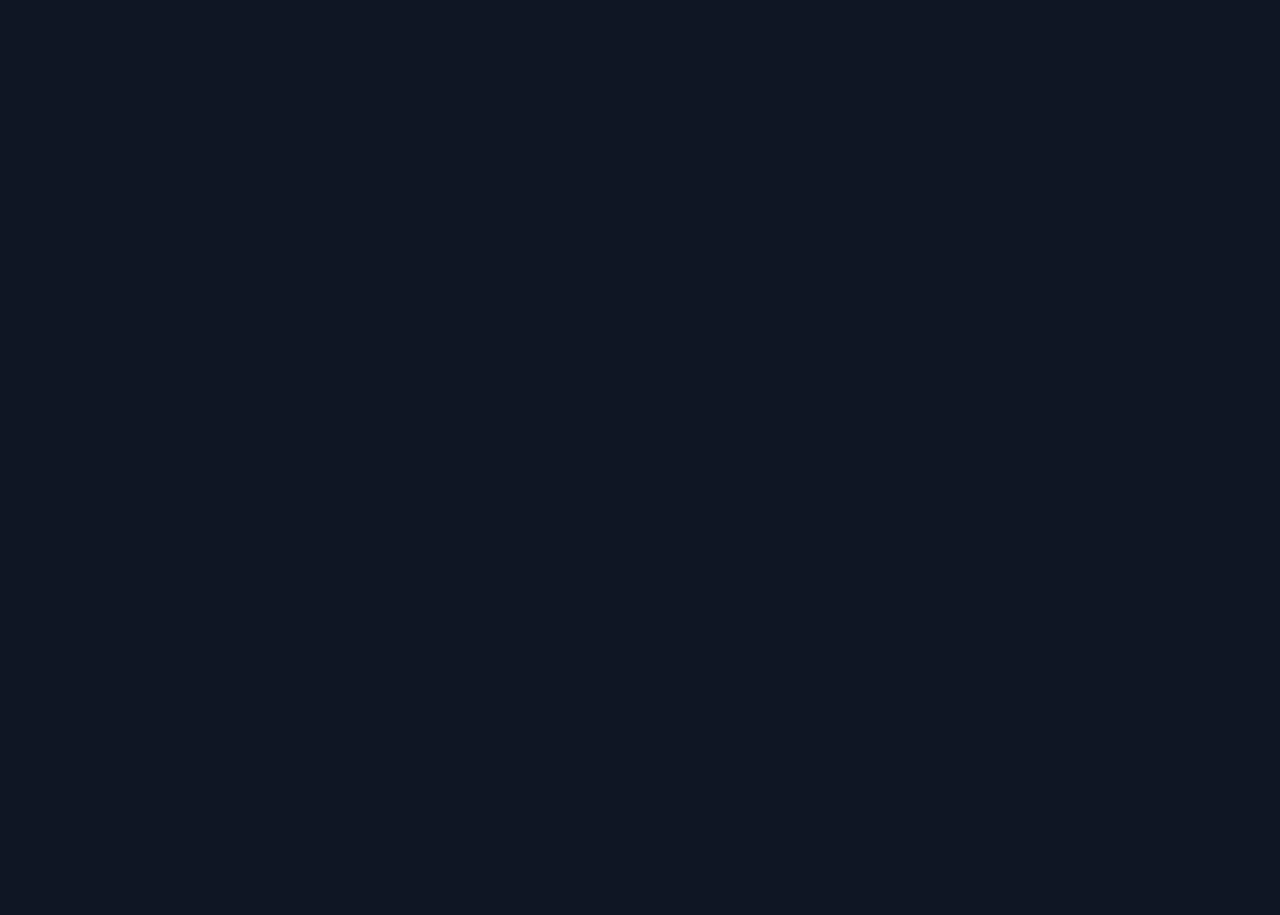
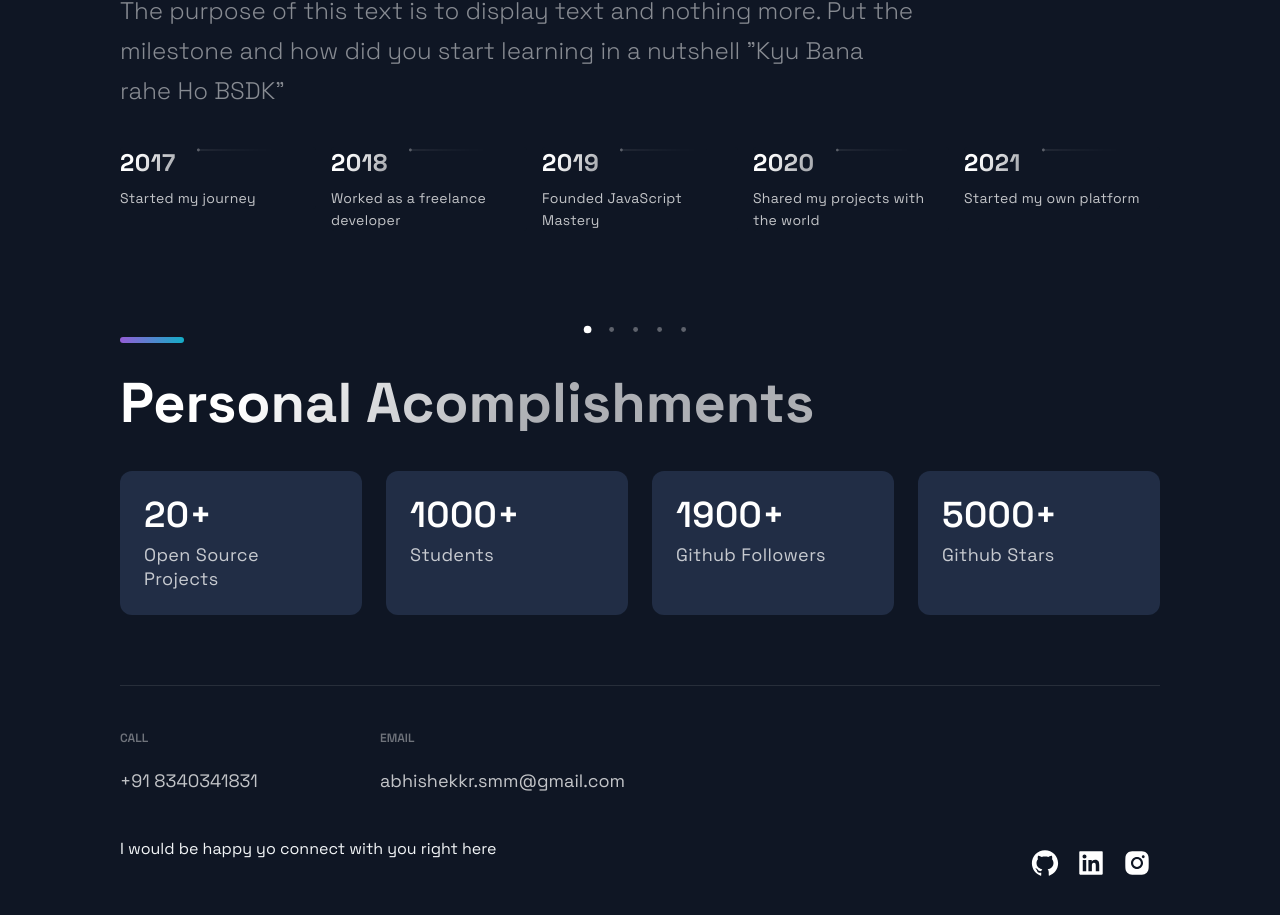
Before and after one commit to abhishekk7r/portfolio, a Next.js app: page / in a window 1280 px wide. Shown: the part 2808-3723 px from the top of the page. Before the commit the page ends 2751 px from the top, so only its background shows below. Built offline with nearby package versions, Linux system fonts and the light colour scheme.

Commit message:
Added the Footer, Technology, Timeline section

```diff
--- a/src/components/Acomplishments/Acomplishments.js
+++ b/src/components/Acomplishments/Acomplishments.js
@@ -11,9 +11,17 @@
 ];
 
 const Acomplishments = () => (
-  <div>
-    Acomplishments
-  </div>
+    <Section>
+      <SectionTitle>Personal Acomplishments</SectionTitle>
+      <Boxes>
+        {data.map((card, index)=>(
+          <Box key={index}>
+            <BoxNum>{card.number}+</BoxNum>
+            <BoxText>{card.text}</BoxText>
+          </Box>
+        ))}
+      </Boxes>
+    </Section>
 );
 
 export default Acomplishments;
--- a/src/components/Footer/Footer.js
+++ b/src/components/Footer/Footer.js
@@ -1,14 +1,51 @@
-import React from 'react';
-import { AiFillGithub, AiFillInstagram, AiFillLinkedin } from 'react-icons/ai';
+import React from "react";
+import { AiFillGithub, AiFillInstagram, AiFillLinkedin } from "react-icons/ai";
 
-import { SocialIcons } from '../Header/HeaderStyles';
-import { CompanyContainer, FooterWrapper, LinkColumn, LinkItem, LinkList, LinkTitle, Slogan, SocialContainer, SocialIconsContainer } from './FooterStyles';
+import { SocialIcons } from "../Header/HeaderStyles";
+import {
+  CompanyContainer,
+  FooterWrapper,
+  LinkColumn,
+  LinkItem,
+  LinkList,
+  LinkTitle,
+  Slogan,
+  SocialContainer,
+  SocialIconsContainer,
+} from "./FooterStyles";
 
 const Footer = () => {
   return (
-    <div>
-      Footer
-    </div>
+    <FooterWrapper>
+      <LinkList>
+        <LinkColumn>
+          <LinkTitle>Call</LinkTitle>
+          <LinkItem href="tel:+918340341831">+91 8340341831</LinkItem>
+        </LinkColumn>
+        <LinkColumn>
+          <LinkTitle>Email</LinkTitle>
+          <LinkItem href="mailto:abhishekkr.smm@gmail.com">
+            abhishekkr.smm@gmail.com
+          </LinkItem>
+        </LinkColumn>
+      </LinkList>
+      <SocialIconsContainer>
+        <CompanyContainer>
+          I would be happy yo connect with you right here
+        </CompanyContainer>
+        <SocialContainer>
+          <SocialIcons href="https://github.com/abhishekk7r">
+            <AiFillGithub size="3rem" />
+          </SocialIcons>
+          <SocialIcons href="https://www.linkedin.com/in/abhishek-kumar-2329b51b9/">
+            <AiFillLinkedin size="3rem" />
+          </SocialIcons>
+          <SocialIcons href="https://www.instagram.com/abhiishek.kr/">
+            <AiFillInstagram size="3rem" />
+          </SocialIcons>
+        </SocialContainer>
+      </SocialIconsContainer>
+    </FooterWrapper>
   );
 };
 
--- a/src/components/Header/Header.js
+++ b/src/components/Header/Header.js
@@ -32,7 +32,7 @@
 
     <Div2>
       <li>
-        <Link href="#project">
+        <Link href="#projects">
           <NavLink>Projects</NavLink>
         </Link>
       </li>
--- a/src/components/TimeLine/TimeLine.js
+++ b/src/components/TimeLine/TimeLine.js
@@ -1,51 +1,139 @@
-import React, { useState, useRef, useEffect } from 'react';
+import React, { useState, useRef, useEffect } from "react";
 
-import { CarouselButton, CarouselButtonDot, CarouselButtons, CarouselContainer, CarouselItem, CarouselItemImg, CarouselItemText, CarouselItemTitle, CarouselMobileScrollNode } from './TimeLineStyles';
-import { Section, SectionDivider, SectionText, SectionTitle } from '../../styles/GlobalComponents';
-import { TimeLineData } from '../../constants/constants';
+import {
+  CarouselButton,
+  CarouselButtonDot,
+  CarouselButtons,
+  CarouselContainer,
+  CarouselItem,
+  CarouselItemImg,
+  CarouselItemText,
+  CarouselItemTitle,
+  CarouselMobileScrollNode,
+} from "./TimeLineStyles";
+import {
+  Section,
+  SectionDivider,
+  SectionText,
+  SectionTitle,
+} from "../../styles/GlobalComponents";
+import { TimeLineData } from "../../constants/constants";
 
 const TOTAL_CAROUSEL_COUNT = TimeLineData.length;
 
 const Timeline = () => {
-  // const [activeItem, setActiveItem] = useState(0);
-  // const carouselRef = useRef();
+  const [activeItem, setActiveItem] = useState(0);
+  const carouselRef = useRef();
 
-  // const scroll = (node, left) => {
-  //   return node.scrollTo({ left, behavior: 'smooth' });
-  // }
+  const scroll = (node, left) => {
+    return node.scrollTo({ left, behavior: 'smooth' });
+  }
 
-  // const handleClick = (e, i) => {
-  //   e.preventDefault();
+  const handleClick = (e, i) => {
+    e.preventDefault();
 
-  //   if (carouselRef.current) {
-  //     const scrollLeft = Math.floor(carouselRef.current.scrollWidth * 0.7 * (i / TimeLineData.length));
+    if (carouselRef.current) {
+      const scrollLeft = Math.floor(carouselRef.current.scrollWidth * 0.7 * (i / TimeLineData.length));
 
-  //     scroll(carouselRef.current, scrollLeft);
-  //   }
-  // }
+      scroll(carouselRef.current, scrollLeft);
+    }
+  }
 
-  // const handleScroll = () => {
-  //   if (carouselRef.current) {
-  //     const index = Math.round((carouselRef.current.scrollLeft / (carouselRef.current.scrollWidth * 0.7)) * TimeLineData.length);
+  const handleScroll = () => {
+    if (carouselRef.current) {
+      const index = Math.round((carouselRef.current.scrollLeft / (carouselRef.current.scrollWidth * 0.7)) * TimeLineData.length);
 
-  //     setActiveItem(index);
-  //   }
-  // }
+      setActiveItem(index);
+    }
+  }
 
-  // // snap back to beginning of scroll when window is resized
-  // // avoids a bug where content is covered up if coming from smaller screen
-  // useEffect(() => {
-  //   const handleResize = () => {
-  //     scroll(carouselRef.current, 0);
-  //   }
+  // snap back to beginning of scroll when window is resized
+  // avoids a bug where content is covered up if coming from smaller screen
+  useEffect(() => {
+    const handleResize = () => {
+      scroll(carouselRef.current, 0);
+    }
 
-  //   window.addEventListener('resize', handleResize);
-  // }, []);
+    window.addEventListener('resize', handleResize);
+  }, []);
 
   return (
-    <div>
-      Timeline
-    </div>
+    <Section id="about">
+      <SectionTitle>About Me</SectionTitle>
+      <SectionText>
+        The purpose of this text is to display text and nothing more. Put the
+        milestone and how did you start learning in a nutshell "Kyu Bana rahe Ho
+        BSDK"
+      </SectionText>
+      <CarouselContainer ref={carouselRef} onScroll={handleScroll}>
+        <>
+          {TimeLineData.map((item, index) => (
+            <CarouselMobileScrollNode
+              key={index}
+              final={index === TOTAL_CAROUSEL_COUNT - 1}
+            >
+              <CarouselItem
+                index={index}
+                id={`carousel__item-${index}`}
+                active={activeItem}
+                onClick={(e) => handleClick(e, index)}
+              >
+                <CarouselItemTitle>
+                  {item.year}
+                  <CarouselItemImg
+                    width="208"
+                    height="6"
+                    viewBox="0 0 208 6"
+                    fill="none"
+                    xmlns="http://www.w3.org/2000/svg"
+                  >
+                    <path
+                      fill-rule="evenodd"
+                      clip-rule="evenodd"
+                      d="M2.5 5.5C3.88071 5.5 5 4.38071 5 3V3.5L208 3.50002V2.50002L5 2.5V3C5 1.61929 3.88071 0.5 2.5 0.5C1.11929 0.5 0 1.61929 0 3C0 4.38071 1.11929 5.5 2.5 5.5Z"
+                      fill="url(#paint0_linear)"
+                      fill-opacity="0.33"
+                    />
+                    <defs>
+                      <linearGradient
+                        id="paint0_linear"
+                        x1="-4.30412e-10"
+                        y1="0.5"
+                        x2="208"
+                        y2="0.500295"
+                        gradientUnits="userSpaceOnUse"
+                      >
+                        <stop stop-color="white" />
+                        <stop
+                          offset="0.79478"
+                          stop-color="white"
+                          stop-opacity="0"
+                        />
+                      </linearGradient>
+                    </defs>
+                  </CarouselItemImg>
+                </CarouselItemTitle>
+                <CarouselItemText>{item.text}</CarouselItemText>
+              </CarouselItem>
+            </CarouselMobileScrollNode>
+          ))}
+        </>
+      </CarouselContainer>
+      <CarouselButton>
+        {TimeLineData.map((item, index) => (
+          <CarouselButton
+            key={index}
+            index={index}
+            active={activeItem}
+            onClick={(e) => handleClick(e, index)}
+            type="button"
+          >
+            <CarouselButtonDot active={activeItem} />
+          </CarouselButton>
+        ))}
+      </CarouselButton>
+      <SectionDivider />
+    </Section>
   );
 };
 
```
Also changed, not shown: src/components/Header/HeaderStyles.js (line endings or trailing spaces).
